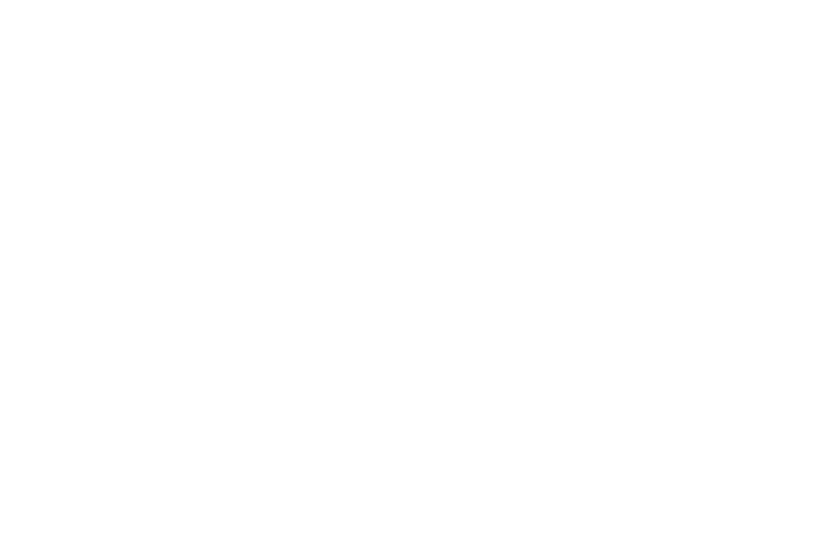
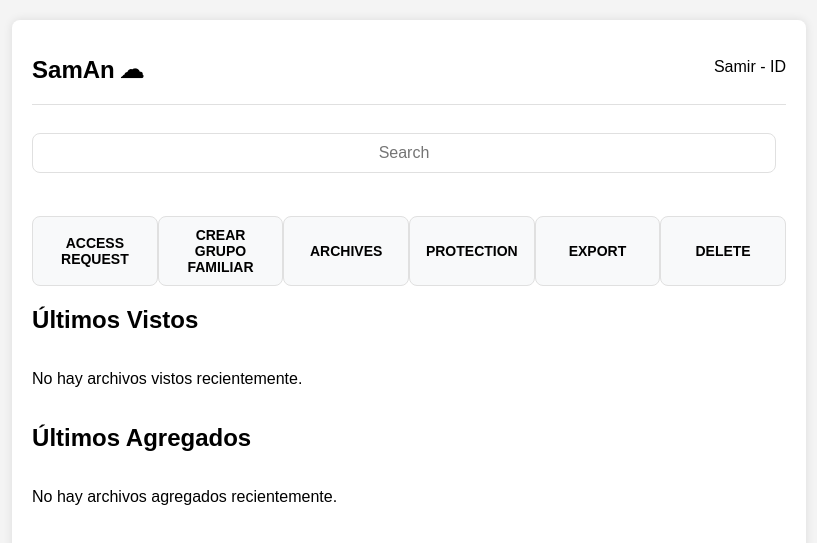
Before and after one commit to Andy-453/samanfronted, a React (Create React App) app: page /home in a window 1280 px wide. Before the commit this address had no page. Shown: the part 109-652 px from the top of the page, without its empty margins (251-1068 px from the left). Built offline with nearby package versions, Linux system fonts and the light colour scheme.

Commit message:
creacion de la pagina principal y  conneccion directa del login a la misma

```diff
--- a/src/App.css
+++ b/src/App.css
@@ -81,30 +81,3 @@
   width: 80%;
   margin-top: 10px;
 }
-
-/* Contenedor principal que envuelve el cuadro */
-.app-container {
-  display: flex;
-  align-items: center;
-  justify-content: center;
-  height: 100vh;
-  background-color: #f0f0f0; /* Fondo opcional para resaltar el cuadro */
-  margin: 0;
-}
-
-/* Estilo del cuadro cuadrado */
-.welcome-container, .register-container, .login-container {
-  display: flex;
-  flex-direction: column;
-  align-items: center;
-  justify-content: center;
-  height: 400px;
-  width: 400px;
-  text-align: center;
-  font-family: Arial, sans-serif;
-  padding: 20px;
-  background-color: white;
-  border: 3px solid #000;
-  border-radius: 8px;
-  box-shadow: 0 4px 8px rgba(0, 0, 0, 0.2);
-}
--- a/src/App.js
+++ b/src/App.js
@@ -4,6 +4,7 @@
 import Welcome from './components/Welcome';
 import Register from './components/Register';
 import Login from './components/Login';
+import HomePage from './components/HomePage';
 
 function App() {
   return (
@@ -13,6 +14,7 @@
           <Route path="/" element={<Welcome />} />
           <Route path="/register" element={<Register />} />
           <Route path="/login" element={<Login />} />
+          <Route path="/home" element={<HomePage />} /> {/* Ruta para la página principal */}
         </Routes>
       </div>
     </Router>
--- /dev/null
+++ b/src/components/HomePage.css
@@ -0,0 +1,125 @@
+/* HomePage.css */
+
+body {
+    font-family: Arial, sans-serif;
+    background-color: #f4f4f4;
+    margin: 0;
+    padding: 0;
+    height: 100vh;
+    display: flex;
+    align-items: center;
+    justify-content: center;
+  }
+
+  .home-page {
+    width: 100%;
+    height: 100%;
+    max-width: 1200px;
+    margin: 0 auto;
+    padding: 20px;
+    background-color: #ffffff;
+    box-shadow: 0 0 10px rgba(0, 0, 0, 0.1);
+    border-radius: 8px;
+  }
+
+  .header {
+    display: flex;
+    justify-content: space-between;
+    align-items: center;
+    border-bottom: 1px solid #e0e0e0;
+    padding-bottom: 10px;
+    margin-bottom: 20px;
+  }
+
+  .logo {
+    display: flex;
+    align-items: center;
+  }
+
+  .user-info {
+    display: flex;
+    align-items: center;
+  }
+
+  .user-icon {
+    width: 40px;
+    height: 40px;
+    border-radius: 50%;
+    margin-left: 10px;
+  }
+
+  .search-bar {
+    display: flex;
+    align-items: center;
+    margin-bottom: 20px;
+  }
+
+  .search-bar input {
+    flex: 1;
+    padding: 10px;
+    font-size: 16px;
+    border: 1px solid #e0e0e0;
+    border-radius: 8px;
+    margin-right: 10px;
+  }
+
+  .upload-btn {
+    padding: 10px 20px;
+    font-size: 16px;
+    background-color: #007bff;
+    color: #fff;
+    border: none;
+    border-radius: 8px;
+    cursor: pointer;
+  }
+
+  .upload-btn:hover {
+    background-color: #0056b3;
+  }
+
+  .button-group {
+    display: flex;
+    justify-content: space-around;
+    margin-bottom: 20px;
+  }
+
+  .button-group button {
+    padding: 10px;
+    font-size: 14px;
+    background-color: #f8f9fa;
+    border: 1px solid #e0e0e0;
+    border-radius: 8px;
+    cursor: pointer;
+  }
+
+  .button-group button:hover {
+    background-color: #e0e0e0;
+  }
+
+  .recently-viewed,
+  .recently-added {
+    margin-bottom: 20px;
+  }
+
+  .file-preview-container {
+    display: flex;
+    gap: 20px;
+    flex-wrap: wrap;
+  }
+
+  .file-preview {
+    width: 150px;
+    padding: 10px;
+    text-align: center;
+    border: 1px solid #e0e0e0;
+    border-radius: 8px;
+    background-color: #f8f9fa;
+  }
+
+  .file-thumbnail {
+    width: 100%;
+    height: 100px;
+    background-color: #dcdcdc;
+    border-radius: 4px;
+    margin-top: 10px;
+  }
--- /dev/null
+++ b/src/components/HomePage.js
@@ -0,0 +1,83 @@
+import React, { useState } from 'react';
+import { useNavigate } from 'react-router-dom';
+import './HomePage.css';
+
+function HomePage() {
+  const [searchTerm, setSearchTerm] = useState('');
+  const [recentlyViewed, setRecentlyViewed] = useState([]);
+  const [recentlyAdded, setRecentlyAdded] = useState([]);
+
+  const handleSearchChange = (e) => {
+    setSearchTerm(e.target.value);
+  };
+
+  const handleUpload = () => {
+    // Funcionalidad de carga de documentos
+    alert("Subir documentos");
+  };
+
+  return (
+    <div className="home-page">
+      <header className="header">
+        <div className="logo">
+          <h1>SamAn</h1>
+        </div>
+        <div className="user-info">
+          <span>Samir - ID</span>
+        </div>
+      </header>
+
+      <div className="search-bar">
+        <input
+          type="text"
+          placeholder="Search"
+          value={searchTerm}
+          onChange={handleSearchChange}
+        />
+      </div>
+
+      <div className="button-group">
+        <button>ACCESS REQUEST</button>
+        <button>CREAR GRUPO FAMILIAR</button>
+        <button>ARCHIVES</button>
+        <button>PROTECTION</button>
+        <button onClick={handleUpload}>EXPORT</button> {/* Botón para cargar documentos */}
+        <button>DELETE</button>
+      </div>
+
+      <section className="recently-viewed">
+        <h2>Últimos Vistos</h2>
+        <div className="file-preview-container">
+          {recentlyViewed.length === 0 ? (
+            <p>No hay archivos vistos recientemente.</p>
+          ) : (
+            recentlyViewed.map((file, index) => (
+              <div key={index} className="file-preview">
+                <p>ARCHIVO</p>
+                <div className="file-thumbnail"></div>
+              </div>
+            ))
+          )}
+        </div>
+      </section>
+
+      <section className="recently-added">
+        <h2>Últimos Agregados</h2>
+        <div className="file-preview-container">
+          {recentlyAdded.length === 0 ? (
+            <p>No hay archivos agregados recientemente.</p>
+          ) : (
+            recentlyAdded.map((file, index) => (
+              <div key={index} className="file-preview">
+                <p>ARCHIVO</p>
+                <div className="file-thumbnail"></div>
+              </div>
+            ))
+          )}
+        </div>
+      </section>
+    </div>
+  );
+}
+
+export default HomePage;
--- a/src/components/Login.js
+++ b/src/components/Login.js
@@ -1,10 +1,13 @@
 import React, { useState } from 'react';
+import { useNavigate } from 'react-router-dom';
 import API_BASE_URL from '../config';
 
 function Login() {
   const [email, setEmail] = useState('');
   const [password, setPassword] = useState('');
   const [errorMessage, setErrorMessage] = useState('');
+
+  const navigate = useNavigate();
 
   const handleLogin = async (e) => {
     e.preventDefault();
@@ -26,6 +29,9 @@
         const data = await response.json();
         alert("Login exitoso");
         console.log("Token:", data.token);
+
+        // Redirigir al usuario a la página principal después del login exitoso
+        navigate("/home");
 
       } else {
         const errorData = await response.json();
```
Also changed, not shown: package.json (line endings or trailing spaces).
